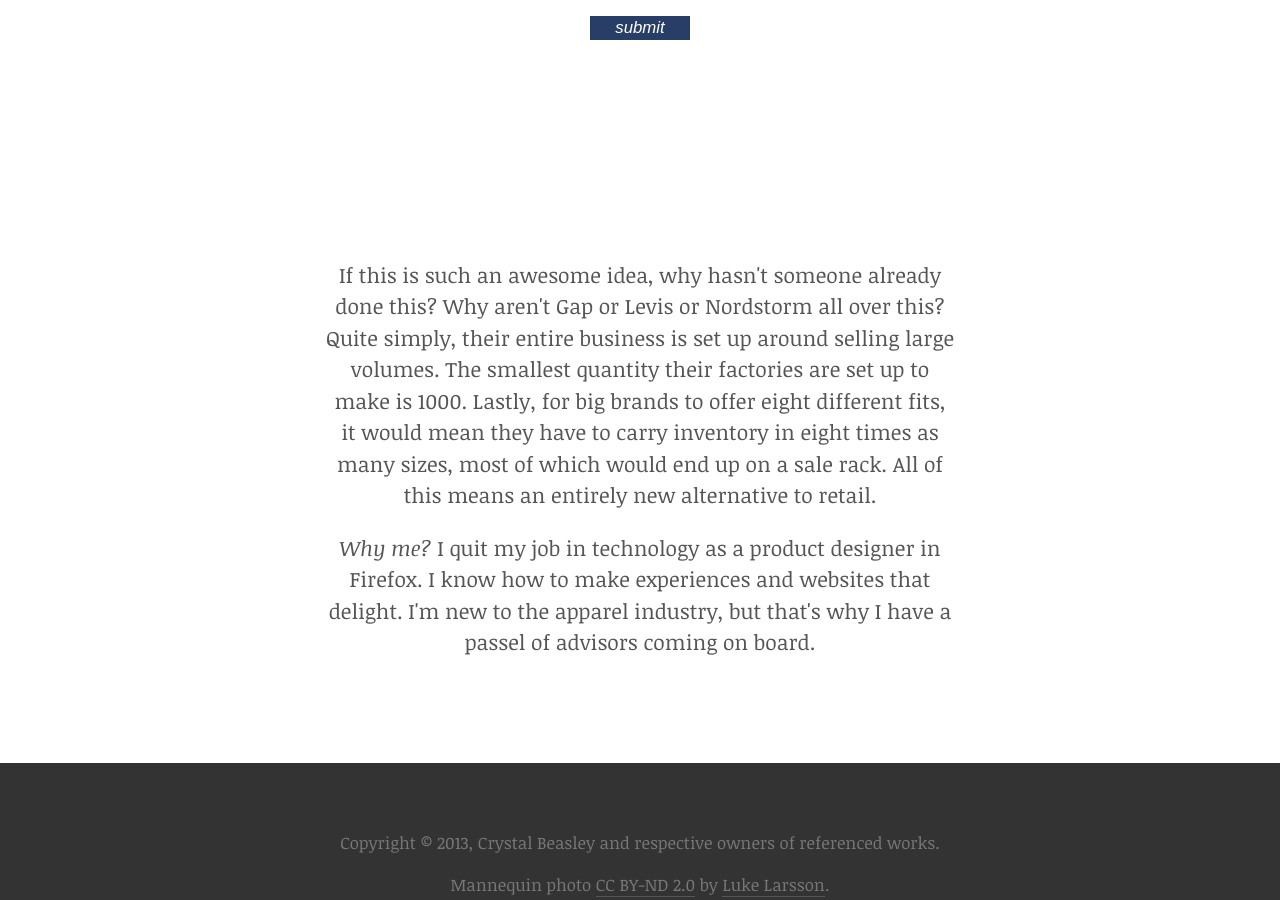
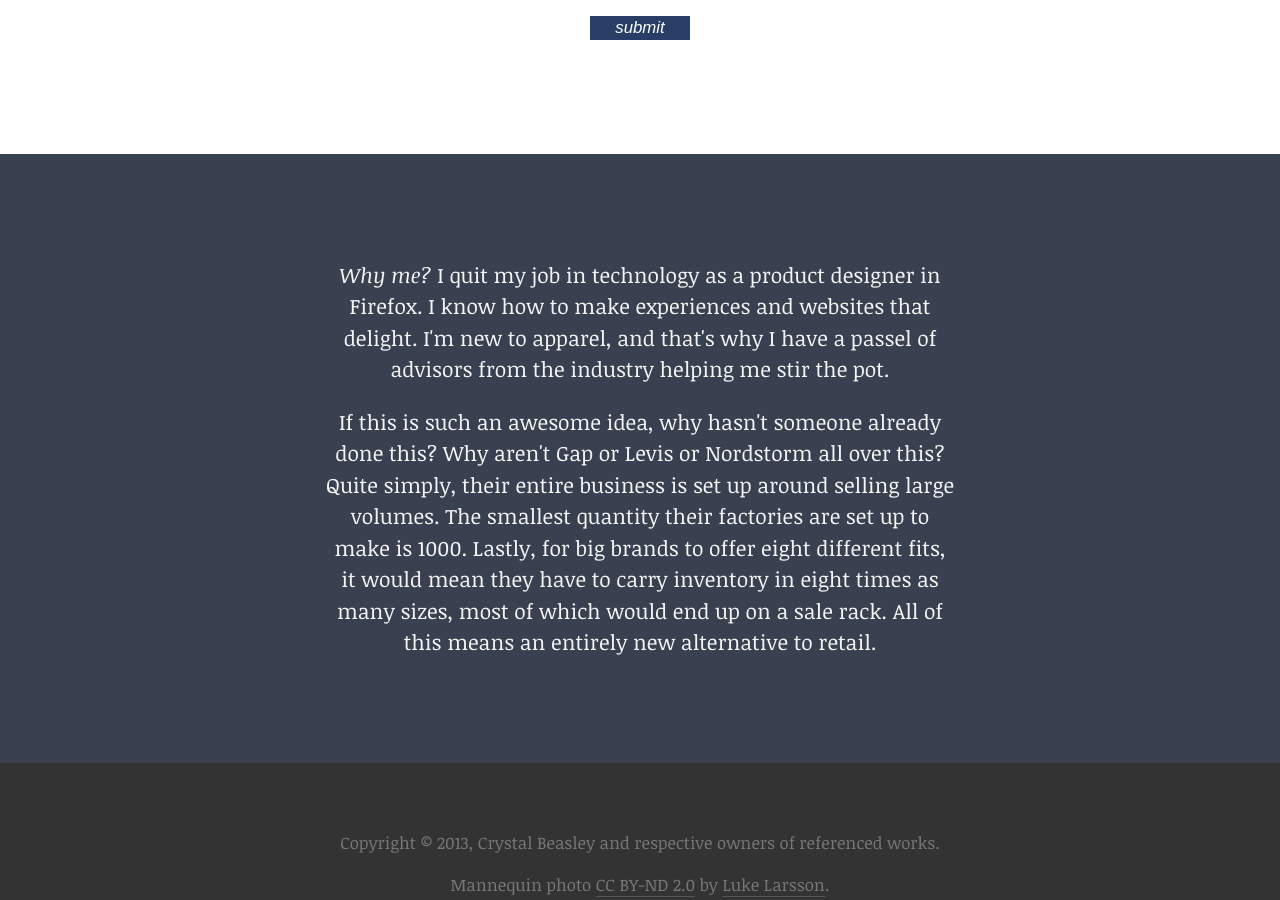
Before and after one commit to skinny97214/skinny97214.github.io, a Jekyll site: the page index.html, which Jekyll copies as it is, in a window 1280 px wide and 900 px high, scrolled down 5558 px. Built offline with Jekyll 4.4.1, drawn with Linux system fonts in a browser that asks for light colours; nearby versions of some CDN libraries; some web fonts are replaced; library files that are not in the unit come from our copies; Markdown is read by kramdown in place of the engine named in the settings; comment, search, counter and statistics services are not loaded.

Commit message:
moat copy edits

```diff
--- a/index.html
+++ b/index.html
@@ -183,9 +183,10 @@
 				</form>
 			</div>
 		</section>
-		<section class="white">
+		<section class="black">
+			<p><span class="italic">Why me?</span> I quit my job in technology as a product designer in Firefox. I know how to make experiences and websites that delight. I'm new to apparel, and that's why I have a passel of advisors from the industry helping me stir the pot.</p>
 			<p>If this is such an awesome idea, why hasn't someone already done this? Why aren't Gap or Levis or Nordstorm all over this? Quite simply, their entire business is set up around selling large volumes. The smallest quantity their factories are set up to make is 1000. Lastly, for big brands to offer eight different fits, it would mean they have to carry inventory in eight times as many sizes, most of which would end up on a sale rack. All of this means an entirely new alternative to retail.</p>
-			<p><span class="italic">Why me?</span> I quit my job in technology as a product designer in Firefox. I know how to make experiences and websites that delight. I'm new to the apparel industry, but that's why I have a passel of advisors coming on board.</p>
+
 		</section>
 
 
```
